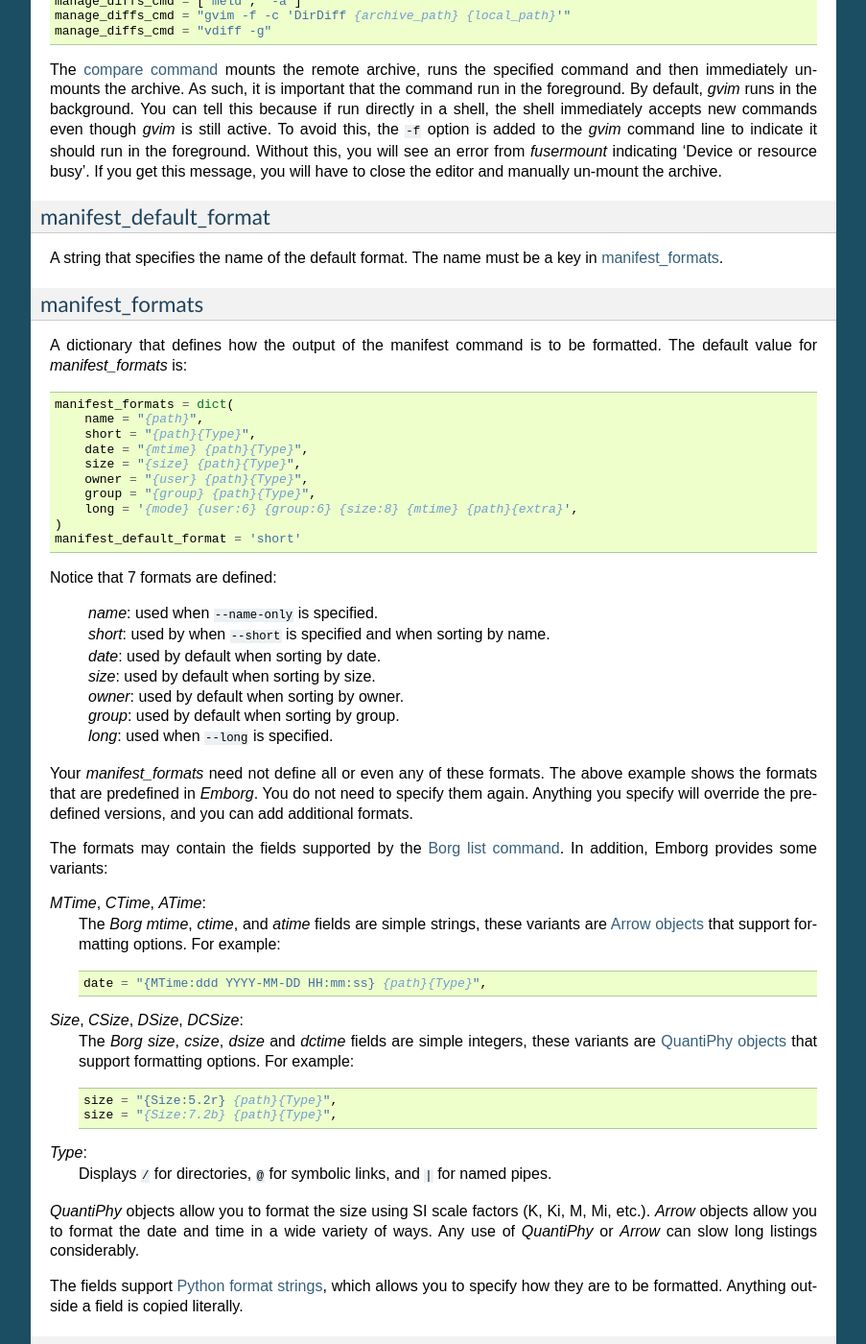
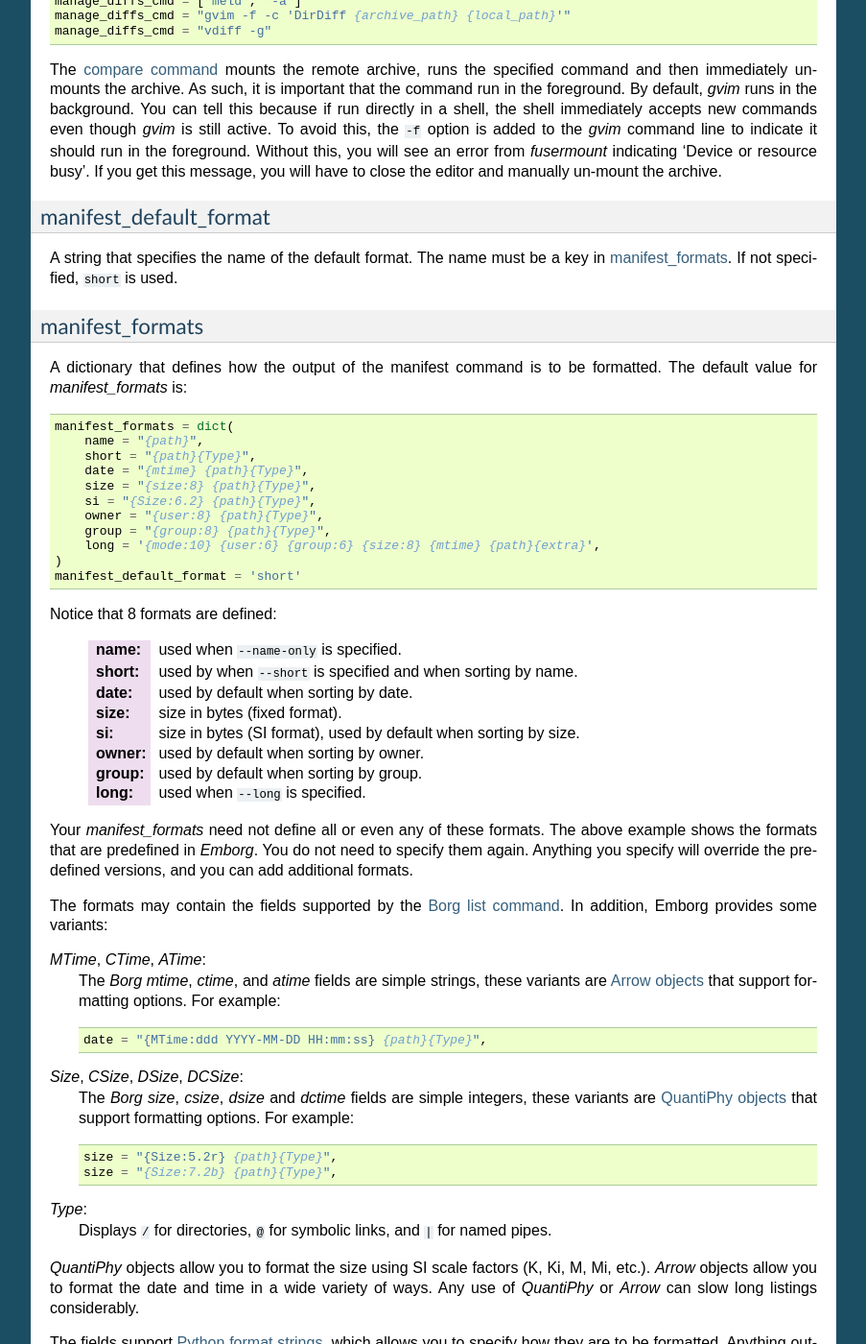
Before and after one commit to KenKundert/emborg, a Sphinx documentation site: the page built from doc/configuring.rst, in a window 1280 px wide and 1400 px high, scrolled down 9654 px. Shown: the whole window at 96% size, without its empty margins (198-1101 px from the left). Built offline with Sphinx 7.4.7, drawn with Linux system fonts in a browser that asks for light colours; some of the changed text lies outside the part shown.

Commit message:
add si format to manifest command

```diff
--- a/doc/configuring.rst
+++ b/doc/configuring.rst
@@ -748,7 +748,7 @@ manifest_default_format
 ~~~~~~~~~~~~~~~~~~~~~~~
 
 A string that specifies the name of the default format.  The name must be a key
-in :ref:`manifest_formats`.
+in :ref:`manifest_formats`.  If not specified, ``short`` is used.
 
 
 .. _manifest_formats:
@@ -765,22 +765,24 @@ formatted.  The default value for *manifest_formats* is:
             name = "{path}",
             short = "{path}{Type}",
             date = "{mtime} {path}{Type}",
-            size = "{size} {path}{Type}",
-            owner = "{user} {path}{Type}",
-            group = "{group} {path}{Type}",
-            long = '{mode} {user:6} {group:6} {size:8} {mtime} {path}{extra}',
+            size = "{size:8} {path}{Type}",
+            si = "{Size:6.2} {path}{Type}",
+            owner = "{user:8} {path}{Type}",
+            group = "{group:8} {path}{Type}",
+            long = '{mode:10} {user:6} {group:6} {size:8} {mtime} {path}{extra}',
         )
         manifest_default_format = 'short'
 
-Notice that 7 formats are defined:
+Notice that 8 formats are defined:
 
- |  *name*: used when ``--name-only`` is specified.
- |  *short*: used by when ``--short`` is specified and when sorting by name.
- |  *date*: used by default when sorting by date.
- |  *size*: used by default when sorting by size.
- |  *owner*: used by default when sorting by owner.
- |  *group*: used by default when sorting by group.
- |  *long*: used when ``--long`` is specified.
+    :name: used when ``--name-only`` is specified.
+    :short: used by when ``--short`` is specified and when sorting by name.
+    :date: used by default when sorting by date.
+    :size: size in bytes (fixed format).
+    :si: size in bytes (SI format), used by default when sorting by size.
+    :owner: used by default when sorting by owner.
+    :group: used by default when sorting by group.
+    :long: used when ``--long`` is specified.
 
 Your *manifest_formats* need not define all or even any of these formats.
 The above example shows the formats that are predefined in *Emborg*. You do not
@@ -1358,6 +1360,20 @@ As of Borg 1.2 *prefix* is deprecated and should no longer be used.  Use
 :ref:`glob_archives` instead.  It provides the same basic functionality in a way
 that is a little more general.  For more information, see :ref:`archive`.
 
+Prior to the deprecation of *prefix* it was common in *Emborg* settings file to
+just specify *prefix* and not specify :ref:`archive` with the understanding that
+the default value of *archive* is ``{prefix}-{{now}}``.  So you might have
+something like::
+
+    prefix = '{config_name}-'
+
+in your settings file.  This can be converted to::
+
+    archive = '{config_name}-{{now}}'
+    glob_archives = '{config_name}-*'
+
+without changing the intent.
+
 
 .. _remote_path:
 
--- a/doc/index.rst
+++ b/doc/index.rst
@@ -267,7 +267,8 @@ as where it is located and how large it is.
 
     $ emborg info
 
-The :ref:`help command <help>` shows you information on how to use *Emborg*.
+The :ref:`help command <emborg_help>` shows you information on how to use
+*Emborg*.
 
 .. code-block:: bash
 
--- a/doc/releases.rst
+++ b/doc/releases.rst
@@ -56,7 +56,7 @@ Latest development release
 - Suppress log file generation for
   :ref:`configs <configs>`,
   :ref:`due <due>`,
-  :ref:`help <help>`,
+  :ref:`help <emborg_help>`,
   :ref:`log <log>`,
   :ref:`settings <settings>` and
   :ref:`version <version>` commands.
```
Also changed, not shown: 1 other file.
